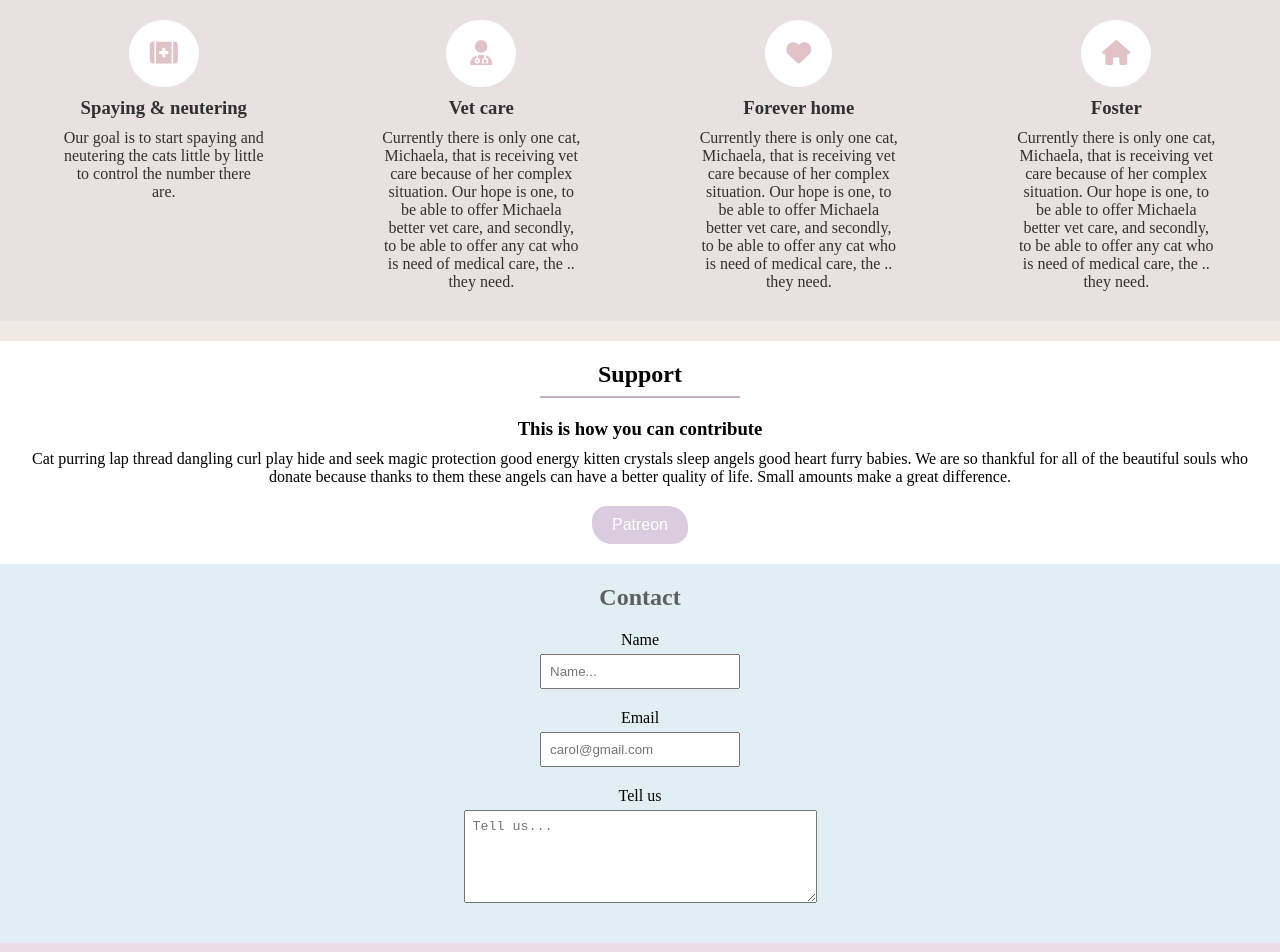
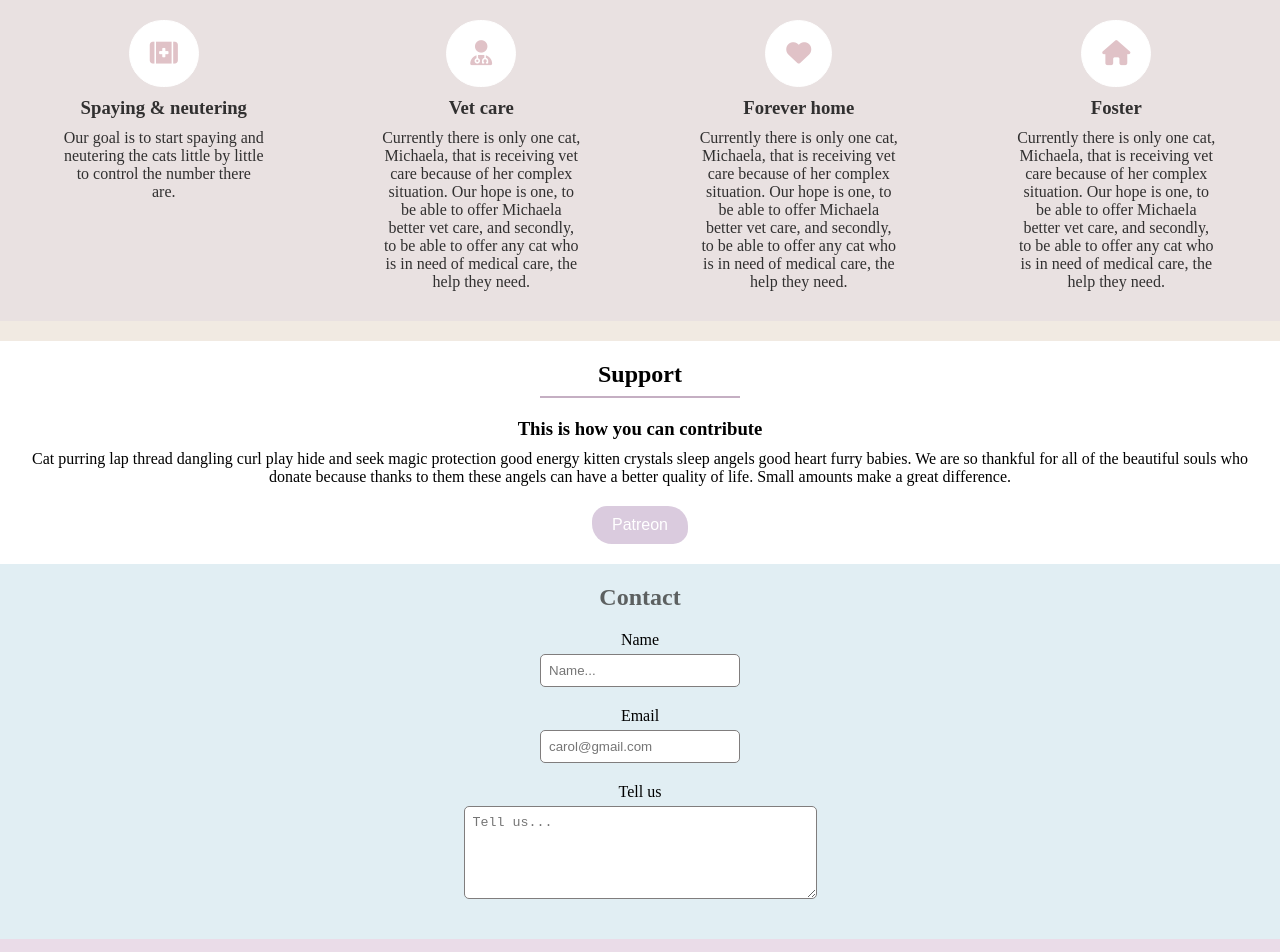
Before and after one commit to BiancaMesa/cat-charity, a React (Vite) app: page / in a window 1280 px wide. Shown: the part 1700-2652 px from the top of the page. Built offline with nearby package versions, Linux system fonts and the light colour scheme.

Commit message:
goal section - description text corrected

```diff
--- a/src/components/Donations.jsx
+++ b/src/components/Donations.jsx
@@ -24,19 +24,19 @@ function Donations() {
                 <div className="vetCareMiniSection">
                     <i className="vetCareMiniSection__icon fa-solid fa-user-doctor"></i>
                     <h3 className="vetCareMiniSection__title">Vet care</h3>
-                    <p className="vetCareMiniSection__description">Currently there is only one cat, Michaela, that is receiving vet care because of her complex situation. Our hope is one, to be able to offer Michaela better vet care, and secondly, to be able to offer any cat who is need of medical care, the .. they need.</p>
+                    <p className="vetCareMiniSection__description">Currently there is only one cat, Michaela, that is receiving vet care because of her complex situation. Our hope is one, to be able to offer Michaela better vet care, and secondly, to be able to offer any cat who is in need of medical care, the help they need.</p>
                 </div>
 
                 <div className="foreverHomeMiniSection">
                     <i className="foreverHomeMiniSection__icon fa-solid fa-heart"></i>
                     <h3 className="foreverHomeMiniSection__title">Forever home</h3>
-                    <p className="foreverHomeMiniSection__description">Currently there is only one cat, Michaela, that is receiving vet care because of her complex situation. Our hope is one, to be able to offer Michaela better vet care, and secondly, to be able to offer any cat who is need of medical care, the .. they need.</p>
+                    <p className="foreverHomeMiniSection__description">Currently there is only one cat, Michaela, that is receiving vet care because of her complex situation. Our hope is one, to be able to offer Michaela better vet care, and secondly, to be able to offer any cat who is in need of medical care, the help they need.</p>
                 </div>
 
                 <div className="fosterMiniSection">
                     <i className="fosterMiniSection__icon fa-solid fa-house"></i>
                     <h3 className="fosterMiniSection__title">Foster</h3>
-                    <p className="fosterMiniSection__description">Currently there is only one cat, Michaela, that is receiving vet care because of her complex situation. Our hope is one, to be able to offer Michaela better vet care, and secondly, to be able to offer any cat who is need of medical care, the .. they need.</p>
+                    <p className="fosterMiniSection__description">Currently there is only one cat, Michaela, that is receiving vet care because of her complex situation. Our hope is one, to be able to offer Michaela better vet care, and secondly, to be able to offer any cat who is in need of medical care, the help they need.</p>
                 </div>
             </div>
 
--- a/src/scss/components/Contact.scss
+++ b/src/scss/components/Contact.scss
@@ -25,12 +25,16 @@
             width: 200px;
             margin-bottom: 20px;
             padding: 8px;
+            border-radius: 5px;
+            border: 1px solid rgb(128, 125, 125);
         }
 
         &--inputDescription {
            //width: 250px;
             margin-bottom: 20px;
             padding: 8px;
+            border-radius: 5px;
+            border: 1px solid rgb(128, 125, 125);
         }
     }
 }
```
